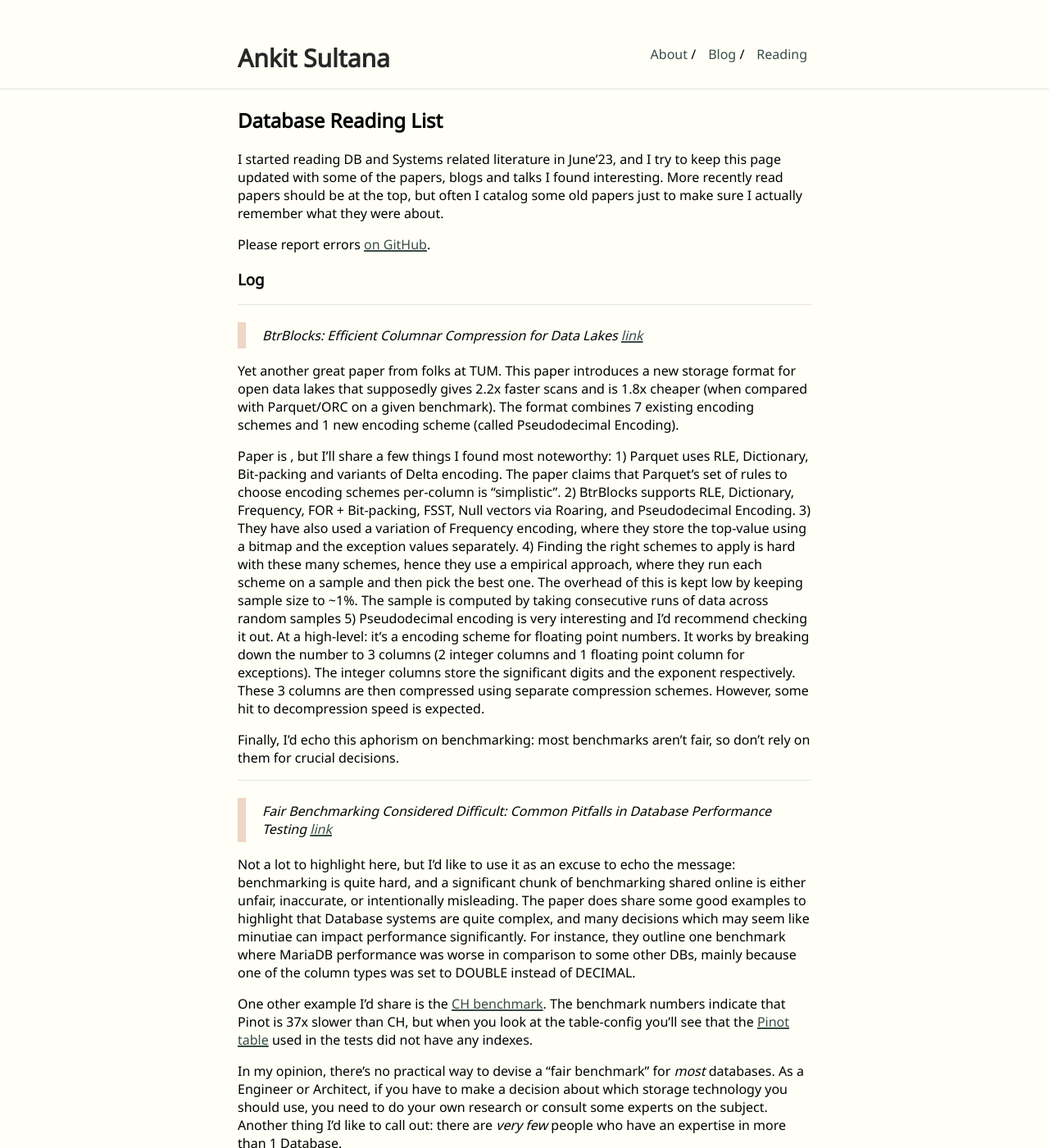
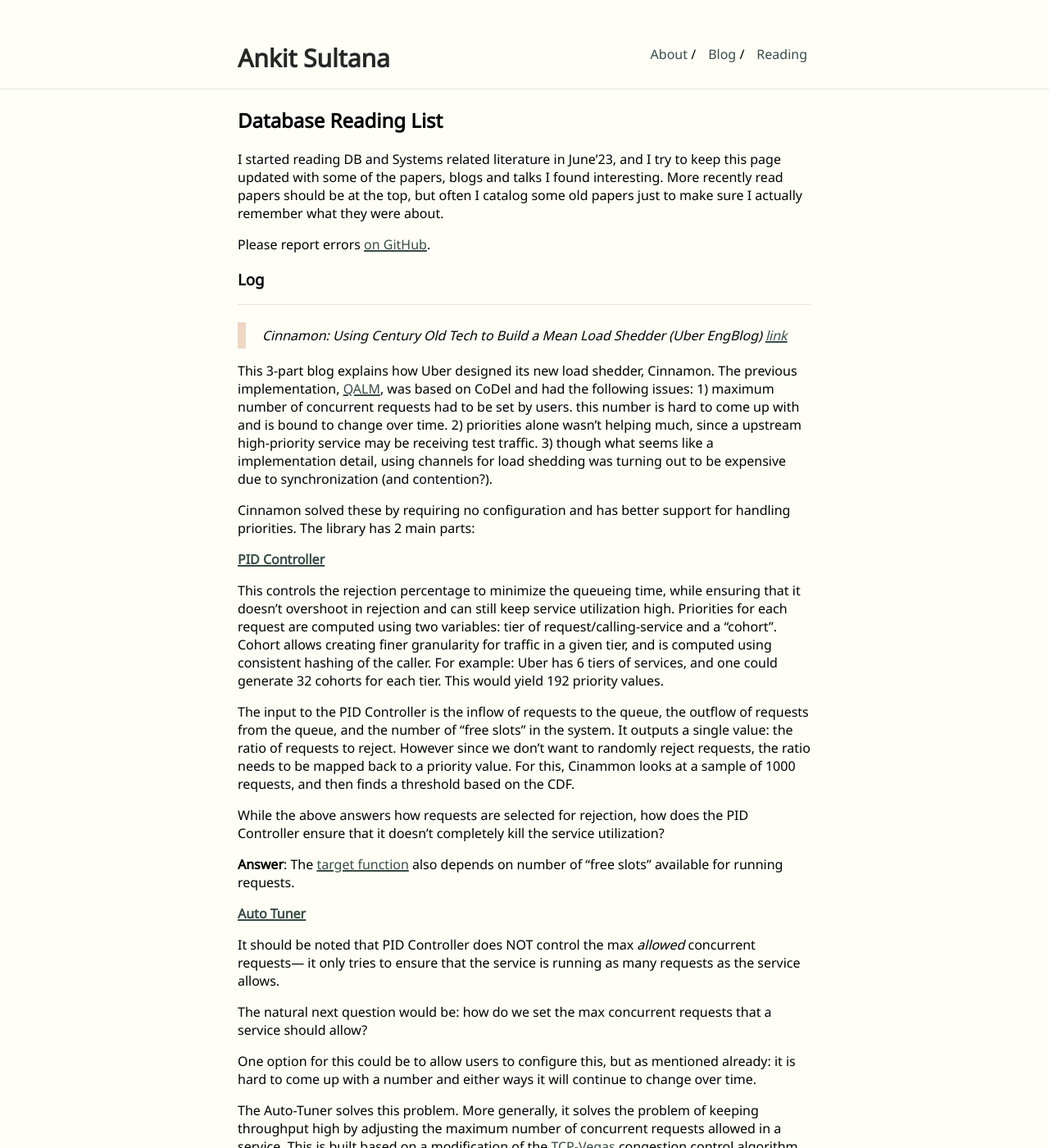
Before and after one commit to ankitsultana/ankitsultana.github.io, a Jekyll site: the page built from _posts/2023-09-19-reading-list.md, in a window 1280 px wide and 1400 px high. Shown: the whole window at 82% size. Built offline with Jekyll 4.4.1, drawn with Linux system fonts in a browser that asks for light colours; some of the changed text lies outside the part shown.

Commit message:
Add Cinnamon Summary

```diff
--- a/_posts/2023-09-19-reading-list.md
+++ b/_posts/2023-09-19-reading-list.md
@@ -16,6 +16,72 @@
 Please report errors [on GitHub](https://github.com/ankitsultana/ankitsultana.github.io).
 
 ### Log
+
+---
+
+<div class="paper-desc">
+Cinnamon: Using Century Old Tech to Build a Mean Load Shedder (Uber EngBlog)
+ <a href="https://www.uber.com/blog/cinnamon-using-century-old-tech-to-build-a-mean-load-shedder/">link</a>
+</div>
+
+This 3-part blog explains how Uber designed its new load shedder, Cinnamon. The previous implementation,
+[QALM](https://www.uber.com/blog/qalm-qos-load-management-framework), was based on CoDel and had the
+following issues: 1) maximum number of concurrent requests had to be set by users. this number is
+hard to come up with and is bound to change over time. 2) priorities alone wasn't helping much, since
+a upstream high-priority service may be receiving test traffic. 3) though what seems like a implementation
+detail, using channels for load shedding was turning out to be expensive due to synchronization (and contention?).
+
+Cinnamon solved these by requiring no configuration and has better support for handling priorities. The library
+has 2 main parts:
+
+**[PID Controller](https://www.uber.com/blog/pid-controller-for-cinnamon/)**
+
+This controls the rejection percentage to minimize the queueing time, while ensuring that it doesn't overshoot in
+rejection and can still keep service utilization high. Priorities for each request are computed using two variables:
+tier of request/calling-service and a "cohort". Cohort allows creating finer granularity for
+traffic in a given tier, and is computed using consistent hashing of the caller. For example: Uber has 6 tiers
+of services, and one could generate 32 cohorts for each tier. This would yield 192 priority values.
+
+The input to the PID Controller is the inflow of requests to the queue, the outflow of requests from the queue, and the
+number of "free slots" in the system. It outputs a single value: the ratio of requests to reject.
+However since we don't want to randomly reject requests, the ratio needs to be mapped back to a priority value.
+For this, Cinammon looks at a sample of 1000 requests, and then finds a threshold based on the CDF.
+
+While the above answers how requests are selected for rejection, how does the PID Controller ensure that it doesn't
+completely kill the service utilization?
+
+**Answer**: The [target function](https://blog.uber-cdn.com/cdn-cgi/image/width=350,quality=80,onerror=redirect,format=auto/wp-content/uploads/2023/11/equation1_resized.png)
+also depends on number of "free slots" available for running requests.
+
+**[Auto Tuner](https://www.uber.com/blog/cinnamon-auto-tuner-adaptive-concurrency-in-the-wild/)**
+
+It should be noted that PID Controller does NOT control the max *allowed* concurrent requests— it only tries to
+ensure that the service is running as many requests as the service allows.
+
+The natural next question would be: how do we set the max concurrent requests that a service should allow?
+
+One option for this could be to allow users to configure this, but as mentioned already: it is hard to come up
+with a number and either ways it will continue to change over time.
+
+The Auto-Tuner solves this problem. More generally, it solves the problem of keeping throughput high by adjusting
+the maximum number of concurrent requests allowed in a service. This is built based on a modification of
+the [TCP-Vegas](https://en.wikipedia.org/wiki/TCP_Vegas) congestion control algorithm. The algorithm
+finds the current latency values of the requests and compares them against a target latency. If the latency value
+is higher, then the max concurrent requests allowed should be reduced and vice versa. So the three questions are:
+what value/statistic do we use to calculate the current latency value, how do we compute the target latency, and
+what is the action taken after the same.
+
+To get the latency value, they compute p90 and apply a median filter and exponential smoothing. Moreover, they
+use T-Digest for [computing quantiles](https://github.com/tdunning/t-digest/blob/974f3cc1e754c55f5d8ed018320437b7674fa0cb/core/src/main/java/com/tdunning/math/stats/TDigest.java#L120-L137).
+To control the action and check whether it is actually helping, they look at a set of time windows (50 intervals) and
+compute the estimated throughput using [Little's Law](https://en.wikipedia.org/wiki/Little%27s_law).
+Finally, they compute the covariance of the throughput and the target latency on these 50 intervals, and if it is negative,
+the auto-tuner will reduce the inflight limit.
+
+**Side Notes**:
+
+1. T-Digest is also [used by Dremio](https://youtu.be/IOIgcgzw93Y?si=rY_tbYC1pKbZwgL4&t=1168).
+2. Uber has taken inspiration from similar work shared by other companies (e.g. [Netflix](https://github.com/Netflix/concurrency-limits/tree/master)).
 
 ---
 
```
